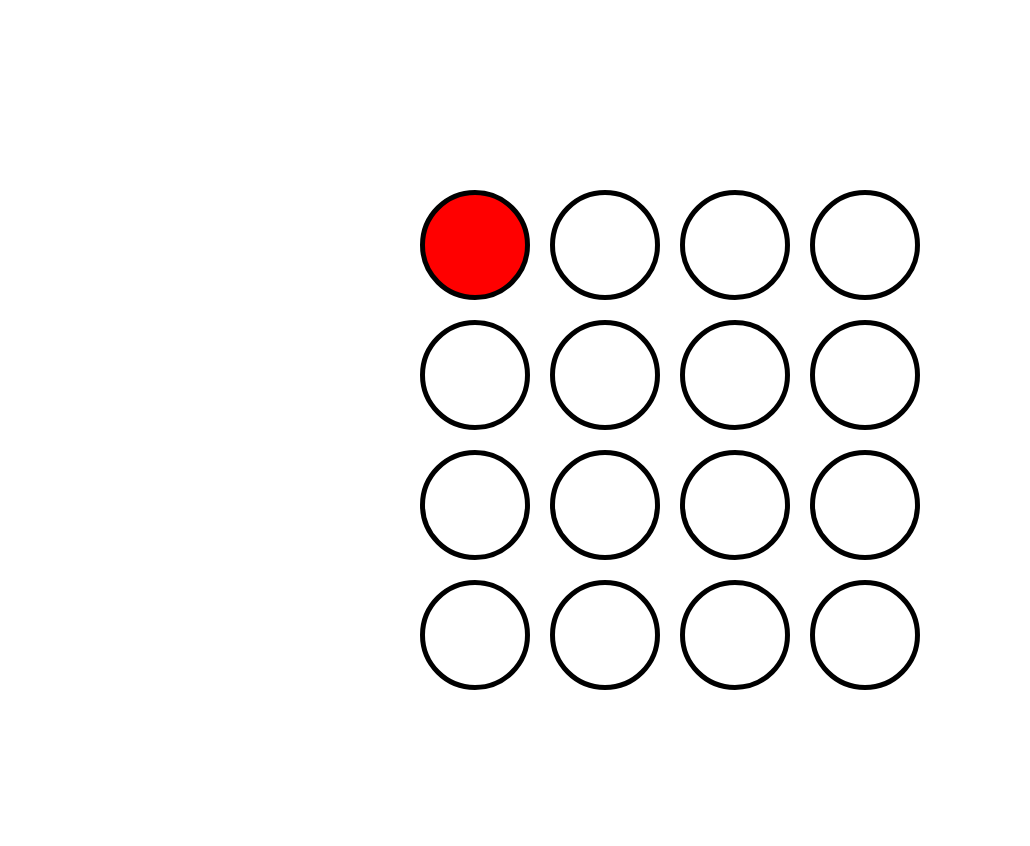
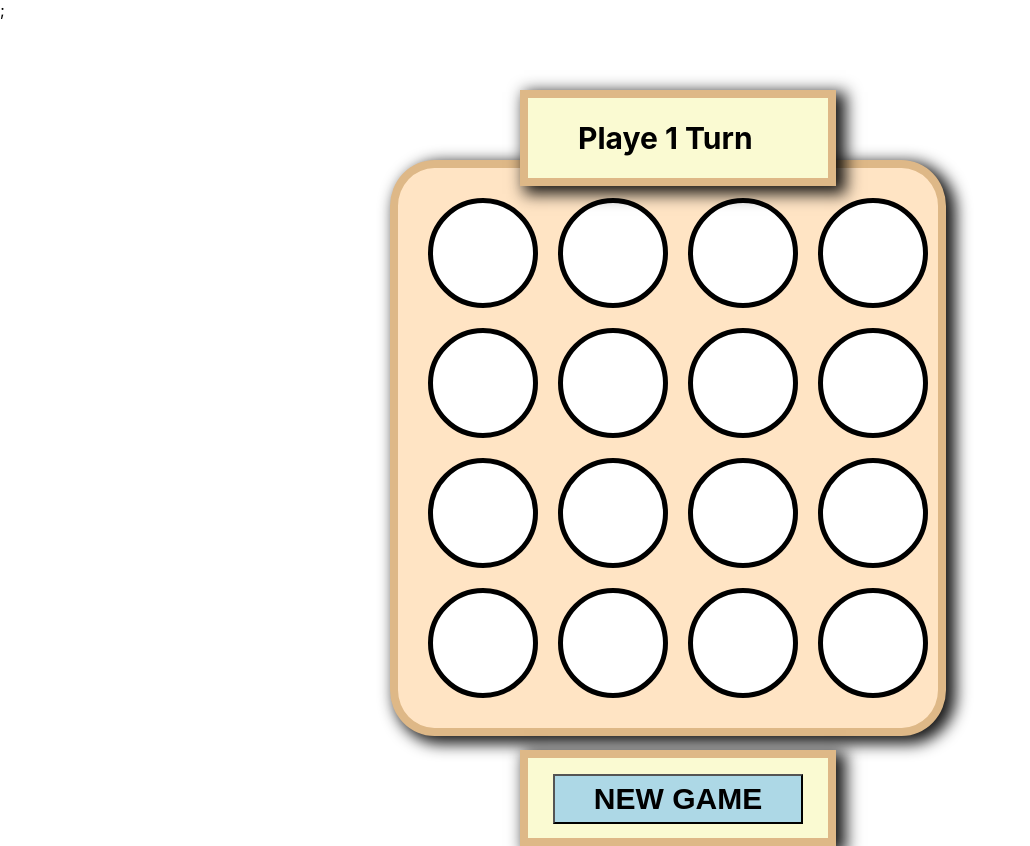
Before and after one commit to Goster210/Connect4, a React (Create React App) app: page / in a window 1280 px wide. Shown: the whole page, without its empty margins (0-1030 px from the left). Before the commit the page ends 800 px from the top, so only its background shows below. Built offline with nearby package versions, Linux system fonts and the light colour scheme.

Commit message:
position cicles and css styles

```diff
--- /dev/null
+++ b/src/Components/App.js
@@ -0,0 +1,13 @@
+
+import GameBoard from "./GameBoard"
+
+export default function App(){
+
+    return(
+        <div className="app-container">
+            <GameBoard/>
+        </div>
+    )
+
+
+}
--- /dev/null
+++ b/src/Components/Footer.js
@@ -0,0 +1,11 @@
+import React from 'react'
+
+const Footer = () => {
+    return (
+      <div className="panel footer">
+        <button>NEW GAME</button>
+      </div>
+    );
+  };
+
+export default Footer
--- a/src/Components/GameBoard.js
+++ b/src/Components/GameBoard.js
@@ -1,38 +1,54 @@
-import React, {useState} from "react";
+import React, { useState } from "react";
 import "../Game.css";
 import GameCircle from "./gameCircle";
+import Header from "./Header";
+import Footer from "./Footer";
 
 function GameBoard() {
-  const [gameBoard, setGameBoard]= useState(Array(16).fill(0));
+  const NUM_CIRCLE = 16;
+  const NO_GAME = 0;
+  const player_1 = 1;
+  const player_2 = 2;
 
-  console.log(gameBoard)
+  const [gameBoard, setGameBoard] = useState(Array(16).fill(NO_GAME));
+  const [currentPlayer, setCurrentPlayer] = useState(player_1);
 
-  const circleClicked = (id) =>{
-    console.log("circulo clikeado"+ id)
-    gameBoard[id] = 1;
-    setGameBoard(gameBoard);
-    console.log(gameBoard)
-  }
+  const initBoard = () => {
+    const circles = [];
+    for (let i = 0; i < NUM_CIRCLE; i++) {
+      circles.push(renderCircle(i));
+    }
+
+    return circles;
+  };
+
+  const circleClicked = (id) => {
+    setGameBoard((prev) => {
+      return prev.map((circle, pos) => {
+        if (pos === id) return currentPlayer;
+        return circle;
+      });
+    });
+    setCurrentPlayer(currentPlayer === player_1 ? player_2 : player_1);
+  };
+
+  const renderCircle = (id) => {
+    return (
+      <GameCircle
+        key={id}
+        id={id}
+        className={`player_${gameBoard[id]}`}
+        onCircleClicked={circleClicked}
+      ></GameCircle>
+    );
+  };
 
   return (
-    <div className="gameBoard">
-      <GameCircle id={1} className="player_1" onCircleClicked={circleClicked}></GameCircle>
-      <GameCircle id={2} onCircleClicked={circleClicked}></GameCircle>
-      <GameCircle id={3} onCircleClicked={circleClicked}></GameCircle>
-      <GameCircle id={4} onCircleClicked={circleClicked}></GameCircle>
-      <GameCircle id={5} onCircleClicked={circleClicked}></GameCircle>
-      <GameCircle id={6} onCircleClicked={circleClicked}></GameCircle>
-      <GameCircle id={7} onCircleClicked={circleClicked}></GameCircle>
-      <GameCircle id={8} onCircleClicked={circleClicked}></GameCircle>
-      <GameCircle id={9} onCircleClicked={circleClicked}></GameCircle>
-      <GameCircle id={10} onCircleClicked={circleClicked}></GameCircle>
-      <GameCircle id={11} onCircleClicked={circleClicked}></GameCircle>
-      <GameCircle id={12} onCircleClicked={circleClicked}></GameCircle>
-      <GameCircle id={13} onCircleClicked={circleClicked}></GameCircle>
-      <GameCircle id={14} onCircleClicked={circleClicked}></GameCircle>
-      <GameCircle id={15} onCircleClicked={circleClicked}></GameCircle>
-      <GameCircle id={16} onCircleClicked={circleClicked}></GameCircle>
-    </div>
+    <>
+      <Header/>
+      <div className="gameBoard">{initBoard()}</div>;
+      <Footer/>
+    </>
   );
 }
 
--- /dev/null
+++ b/src/Components/Header.js
@@ -0,0 +1,11 @@
+import React from "react";
+
+const Header = () => {
+  return (
+    <div className="panel header">
+      <div className="header-text">Playe 1 Turn</div>
+    </div>
+  );
+};
+
+export default Header;
--- a/src/Game.css
+++ b/src/Game.css
@@ -1,3 +1,52 @@
+.panel {
+  position: absolute;
+  background-color: lightgoldenrodyellow;
+  border: 8px solid burlywood;
+  box-shadow: 7px 5px 15px 3px rgba(0, 0, 0, 0.9);
+  z-index: 1;
+}
+
+.header {
+  left: 50%;
+  top: 90px;
+  height: 80px;
+  width: 300px;
+  margin-left: -120px;
+}
+
+.header-text {
+  font-size: 30px;
+  font-weight: bold;
+  width: 200px;
+  margin: 0;
+  position: absolute;
+  top: 50%;
+  left: 50%;
+  -ms-transform: translate(-50%, -50%);
+  transform: translate(-50%, -50%);
+}
+
+.footer {
+  left: 50%;
+  top: 750px;
+  height: 80px;
+  width: 300px;
+  margin-left: -120px;
+}
+
+.footer button {
+  position: relative;
+  left: 50%;
+  top: 20%;
+  margin-left: -125px;
+  width: 250px;
+  height: 50px;
+  background-color: lightblue;
+  font-size: 30px;
+  border: 5ox solid chocolate;
+  font-weight: bold;
+}
+
 .gameBoard {
   display: grid;
   grid-template-columns: repeat(4, 1fr);
@@ -8,6 +57,10 @@
   left: 50%;
   margin-left: -250px;
   top: 20%;
+  background-color: bisque;
+  border: 8px solid burlywood;
+  border-radius: 8%;
+  box-shadow: 7px 5px 15px 3px rgba(0, 0, 0, 0.9);
 }
 
 .gameCircle {
@@ -18,14 +71,14 @@
   border: 5px solid black;
 }
 
-.player_0{
+.player_0 {
   background-color: white;
 }
 
-.player_1{
+.player_1 {
   background-color: red;
 }
 
-.player_2{
+.player_2 {
   background-color: blue;
 }
--- a/src/index.js
+++ b/src/index.js
@@ -1,13 +1,13 @@
 import React from 'react';
 import ReactDOM from 'react-dom/client';
 import './index.css';
-import GameBoard from './Components/GameBoard';
+import App from './Components/App';
 import reportWebVitals from './reportWebVitals';
 
 const root = ReactDOM.createRoot(document.getElementById('root'));
 root.render(
   <React.StrictMode>
-    <GameBoard />
+    <App />
   </React.StrictMode>
 );
 
```
